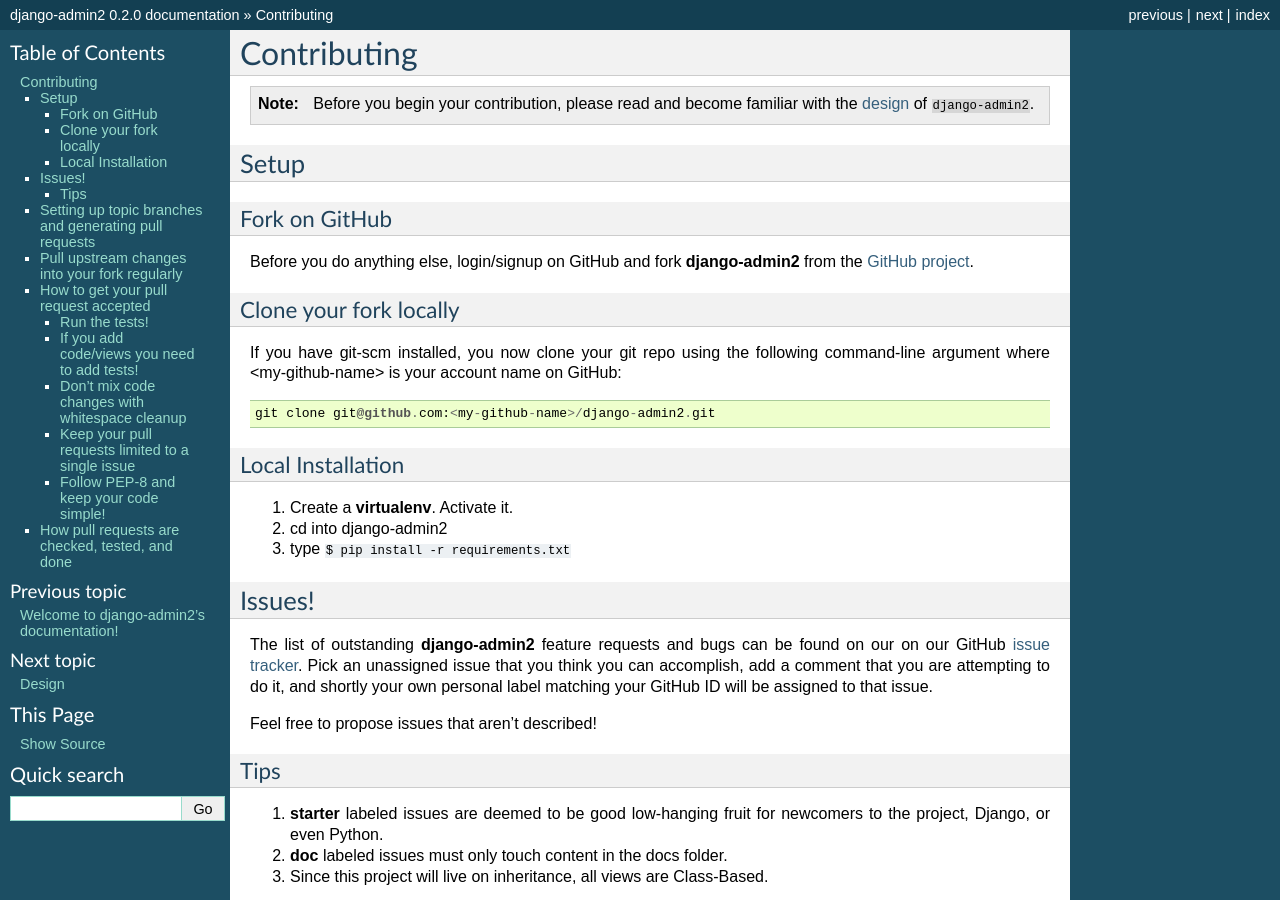
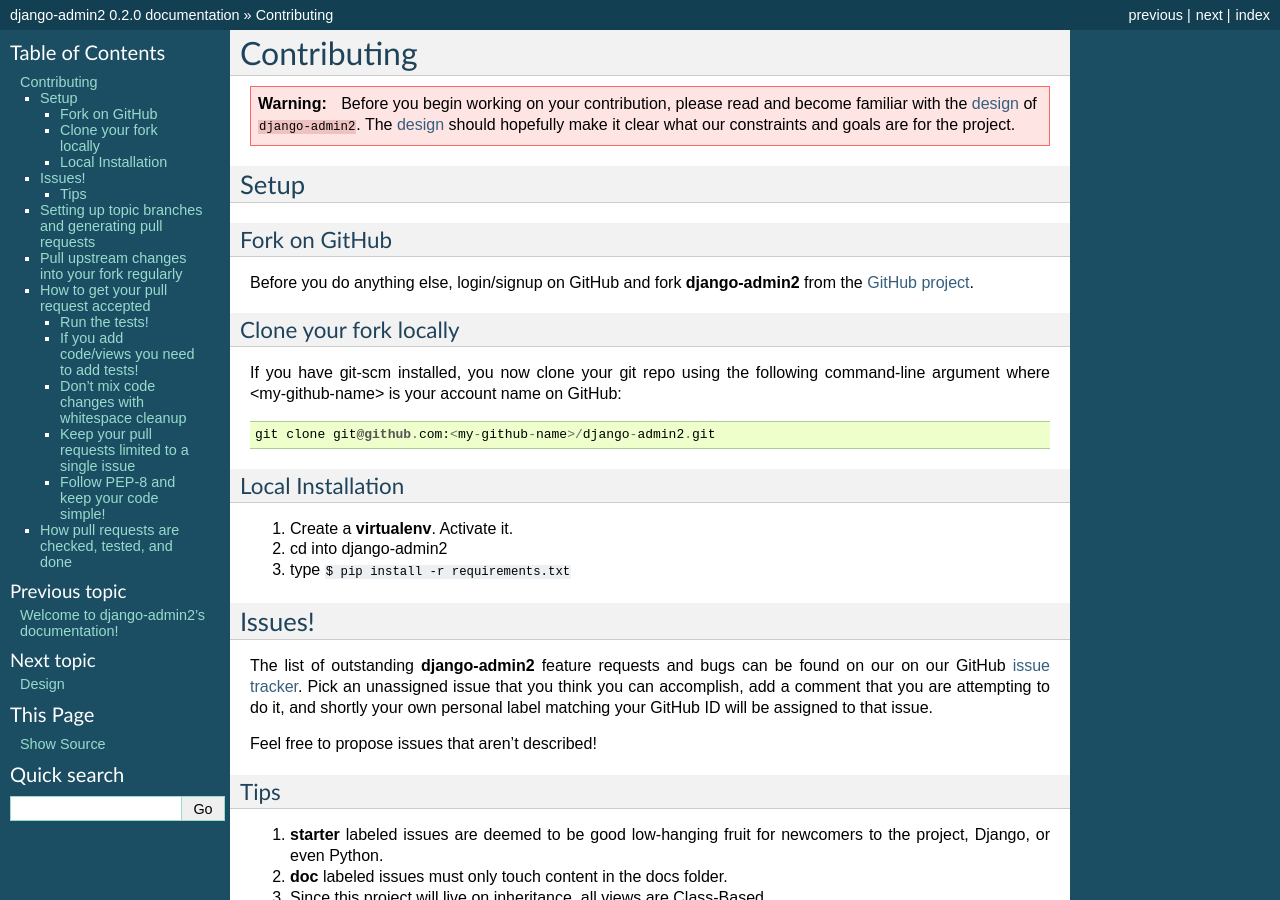
Before and after one commit to jazzband/django-admin2, a Sphinx documentation site: the page built from docs/contributing.rst, in a window 1280 px wide and 900 px high. Built offline with Sphinx 7.4.7, drawn with Linux system fonts in a browser that asks for light colours.

Commit message:
Changing design notification to warning. I don't want to kill contributor enthusiasm

```diff
--- a/docs/contributing.rst
+++ b/docs/contributing.rst
@@ -2,7 +2,7 @@
 Contributing
 ============
 
-.. note:: Before you begin your contribution, please read and become familiar with the design_ of ``django-admin2``.
+.. warning:: Before you begin working on your contribution, please read and become familiar with the design_ of ``django-admin2``. The design_ should hopefully make it clear what our constraints and goals are for the project.
 
 .. _design: https://django-admin2.readthedocs.org/en/latest/design.html
 
```
